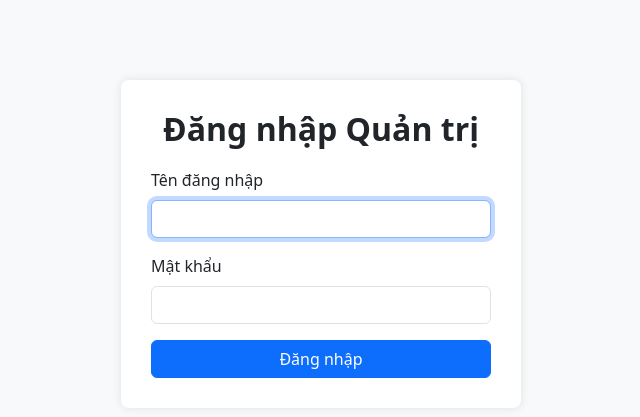
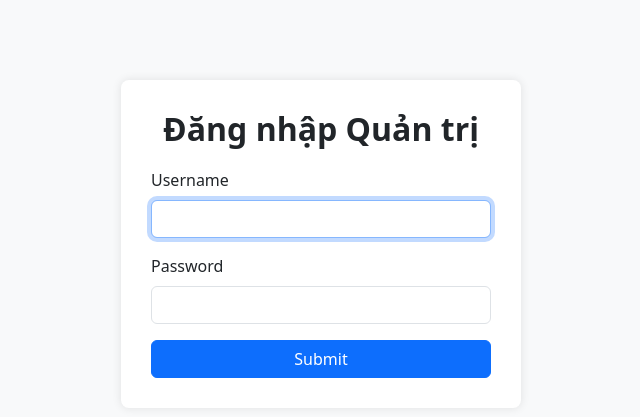
Before and after one commit to Keosu-Melbet/keosu-blog, a Python web app: template templates/admin/login.html in a window 1280 px wide. Shown: the top 417 px of the page, without its empty margins (319-959 px from the left). Run offline with Jinja, Linux system fonts and the light colour scheme; the template is opened without the code that fills it, so the values that code supplies are empty, except form fields; form fields are guessed from the names that the template uses.

Commit message:
Update login.html

```diff
--- a/templates/admin/login.html
+++ b/templates/admin/login.html
@@ -27,18 +27,29 @@
     <div class="login-box">
         <h2>Đăng nhập Quản trị</h2>
         <form method="POST" action="{{ url_for('admin.login') }}">
+            {{ form.hidden_tag() }}
+
             <div class="mb-3">
-                <label for="username" class="form-label">Tên đăng nhập</label>
-                <input type="text" class="form-control" id="username" name="username" required autofocus>
+                {{ form.username.label(class="form-label") }}
+                {{ form.username(class="form-control", autofocus=True) }}
+                {% for error in form.username.errors %}
+                    <div class="text-danger small">{{ error }}</div>
+                {% endfor %}
             </div>
+
             <div class="mb-3">
-                <label for="password" class="form-label">Mật khẩu</label>
-                <input type="password" class="form-control" id="password" name="password" required>
+                {{ form.password.label(class="form-label") }}
+                {{ form.password(class="form-control") }}
+                {% for error in form.password.errors %}
+                    <div class="text-danger small">{{ error }}</div>
+                {% endfor %}
             </div>
+
             {% if error %}
                 <div class="alert alert-danger">{{ error }}</div>
             {% endif %}
-            <button type="submit" class="btn btn-primary w-100">Đăng nhập</button>
+
+            {{ form.submit(class="btn btn-primary w-100") }}
         </form>
     </div>
 </body>
```
